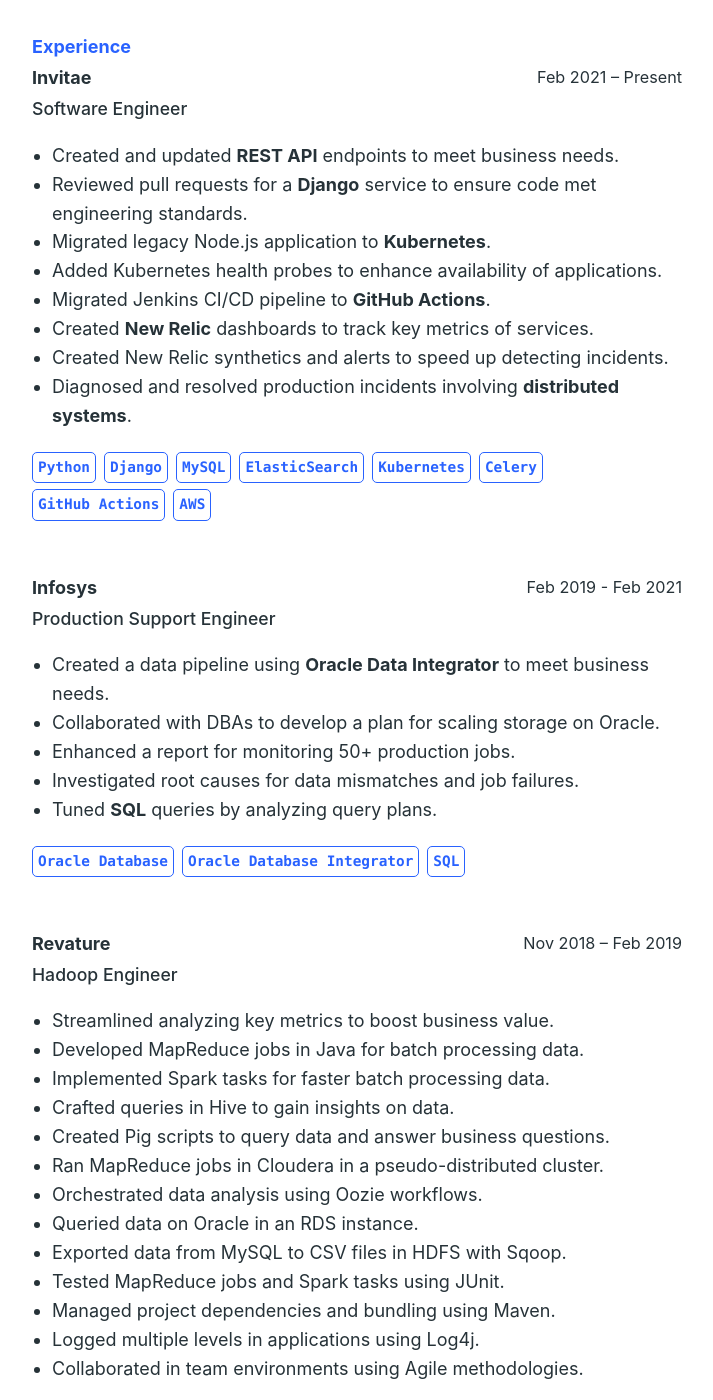
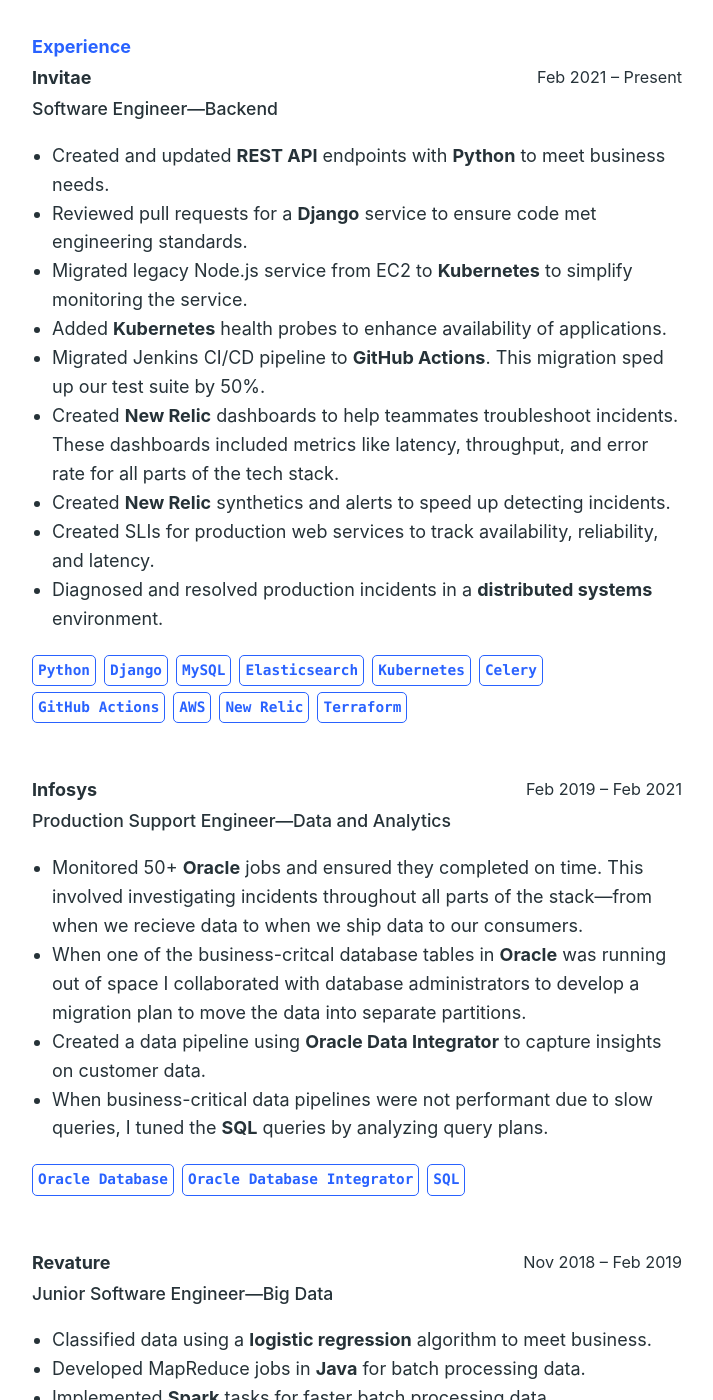
Before and after one commit to delaanthonio/delaanthonio.github.io, a Jekyll site: the page built from index.html, in a window 1280 px wide and 1400 px high, scrolled down 466 px. Shown: the whole window, without its empty margins (283-996 px from the left). Built offline with Jekyll 4.4.1, drawn with Linux system fonts in a browser that asks for light colours; some of the changed text lies outside the part shown.

Commit message:
docs: update experience

```diff
--- a/_data/experience.yml
+++ b/_data/experience.yml
@@ -1,59 +1,71 @@
 - company: Invitae
   url: https://www.invitae.com/
   time: Feb 2021 – Present
-  role: Software Engineer
+  role: Software Engineer—Backend
   description:
-    - Created and updated <b>REST API</b> endpoints to meet business needs.
+    - Created and updated <b>REST API</b> endpoints with <b>Python</b> to meet
+      business needs.
     - Reviewed pull requests for a <b>Django</b> service to ensure code met
       engineering standards.
-    - Migrated legacy Node.js application to <b>Kubernetes</b>.
-    - Added Kubernetes health probes to enhance availability of applications.
-    - Migrated Jenkins CI/CD pipeline to <b>GitHub Actions</b>.
-    - Created <b>New Relic</b> dashboards to track key metrics of services.
-    - Created New Relic synthetics and alerts to speed up detecting incidents.
-    - Diagnosed and resolved production incidents involving <b>distributed
-      systems</b>.
+    - Migrated legacy Node.js service from EC2 to <b>Kubernetes</b> to simplify
+      monitoring the service.
+    - Added <b>Kubernetes</b> health probes to enhance availability of
+      applications.
+    - Migrated Jenkins CI/CD pipeline to <b>GitHub Actions</b>. This migration
+      sped up our test suite by 50%.
+    - Created <b>New Relic</b> dashboards to help teammates troubleshoot
+      incidents. These dashboards included metrics like latency, throughput, and
+      error rate for all parts of the tech stack.
+    - Created <b>New Relic</b> synthetics and alerts to speed up detecting
+      incidents.
+    - Created SLIs for production web services to track availability,
+      reliability, and latency.
+    - Diagnosed and resolved production incidents in a <b>distributed
+      systems</b> environment.
   used:
     [
       Python,
       Django,
       MySQL,
-      ElasticSearch,
+      Elasticsearch,
       Kubernetes,
       Celery,
       GitHub Actions,
       AWS,
+      New Relic,
+      Terraform,
     ]
 - company: Infosys
   url: https://www.infosys.com/
-  time: Feb 2019 - Feb 2021
-  role: Production Support Engineer
+  time: Feb 2019 – Feb 2021
+  role: Production Support Engineer—Data and Analytics
   description:
-    - Created a data pipeline using <b>Oracle Data Integrator</b> to meet
-      business needs.
-    - Collaborated with DBAs to develop a plan for scaling storage on Oracle.
-    - Enhanced a report for monitoring 50+ production jobs.
-    - Investigated root causes for data mismatches and job failures.
-    - Tuned <b>SQL</b> queries by analyzing query plans.
+    - Monitored 50+ <b>Oracle</b> jobs and ensured they completed on time. This
+      involved investigating incidents throughout all parts of the stack—from
+      when we recieve data to when we ship data to our consumers.
+    - When one of the business-critcal database tables in <b>Oracle</b> was
+      running out of space I collaborated with database administrators to
+      develop a migration plan to move the data into separate partitions.
+    - Created a data pipeline using <b>Oracle Data Integrator</b> to capture
+      insights on customer data.
+    - When business-critical data pipelines were not performant due to slow
+      queries, I tuned the <b>SQL</b> queries by analyzing query plans.
   used: [Oracle Database, Oracle Database Integrator, SQL]
 - company: Revature
   url: https://www.revature.com/
   time: Nov 2018 – Feb 2019
-  role: Hadoop Engineer
+  role: Junior Software Engineer—Big Data
   description:
-    - Streamlined analyzing key metrics to boost business value.
-    - Developed MapReduce jobs in Java for batch processing data.
-    - Implemented Spark tasks for faster batch processing data.
-    - Crafted queries in Hive to gain insights on data.
-    - Created Pig scripts to query data and answer business questions.
-    - Ran MapReduce jobs in Cloudera in a pseudo-distributed cluster.
-    - Orchestrated data analysis using Oozie workflows.
-    - Queried data on Oracle in an RDS instance.
-    - Exported data from MySQL to CSV files in HDFS with Sqoop.
-    - Tested MapReduce jobs and Spark tasks using JUnit.
-    - Managed project dependencies and bundling using Maven.
-    - Logged multiple levels in applications using Log4j.
-    - Collaborated in team environments using Agile methodologies.
+    - Classified data using a <b>logistic regression</b> algorithm to meet
+      business.
+    - Developed MapReduce jobs in <b>Java</b> for batch processing data.
+    - Implemented <b>Spark</b> tasks for faster batch processing data.
+    - Crafted queries in <b>Hive</b> to gain insights on data.
+    - Ran <b>MapReduce</b> jobs in Cloudera in a pseudo-distributed cluster.
+    - Orchestrated data analysis using <b>Oozie</b> workflows.
+    - Queried data on <b>Oracle</b> in an RDS instance.
+    - Exported data from <b>MySQL</b> to CSV files in HDFS with Sqoop.
+    - Managed project dependencies and bundling using <b>Maven</b>.
   used:
     [
       Java,
```
